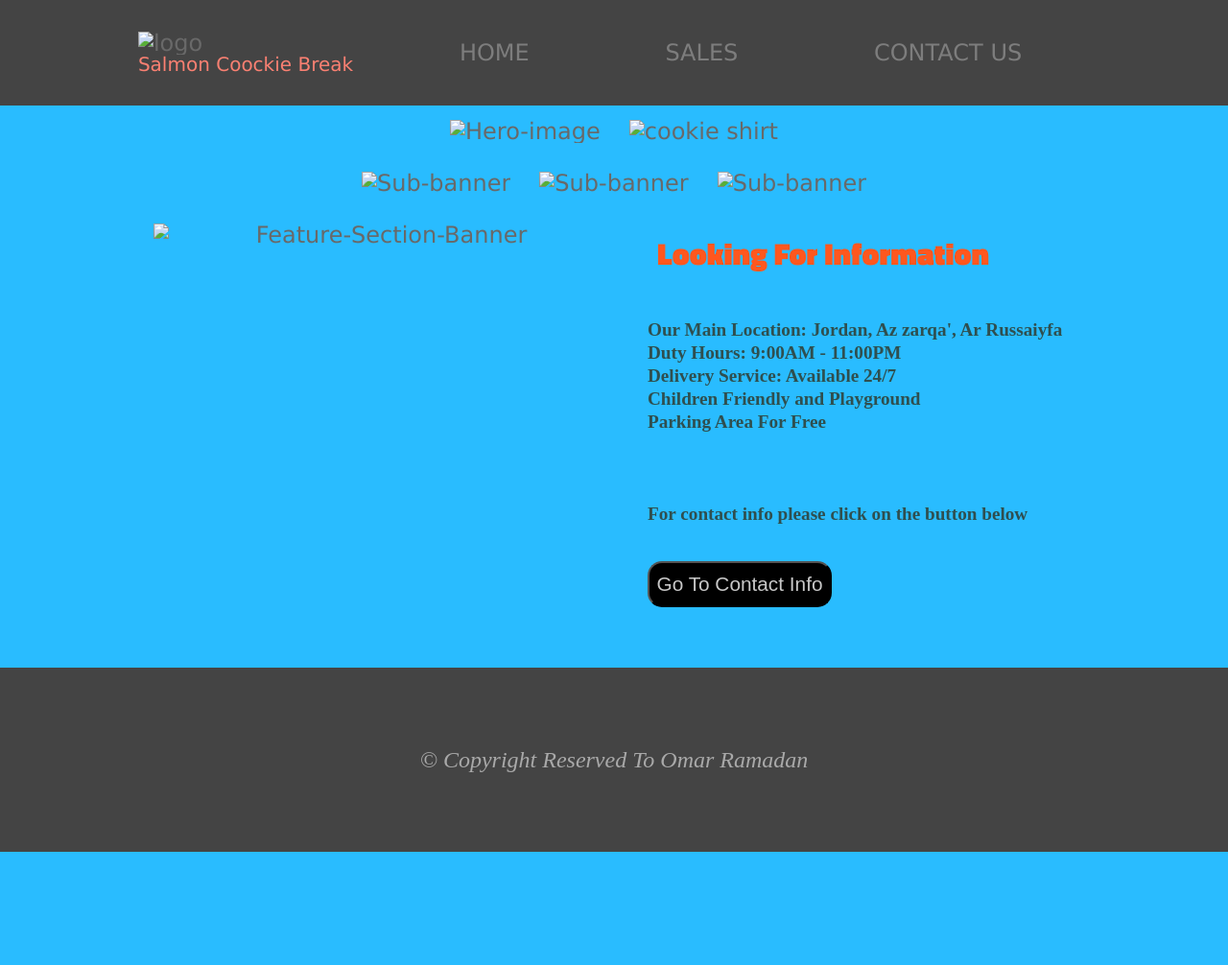
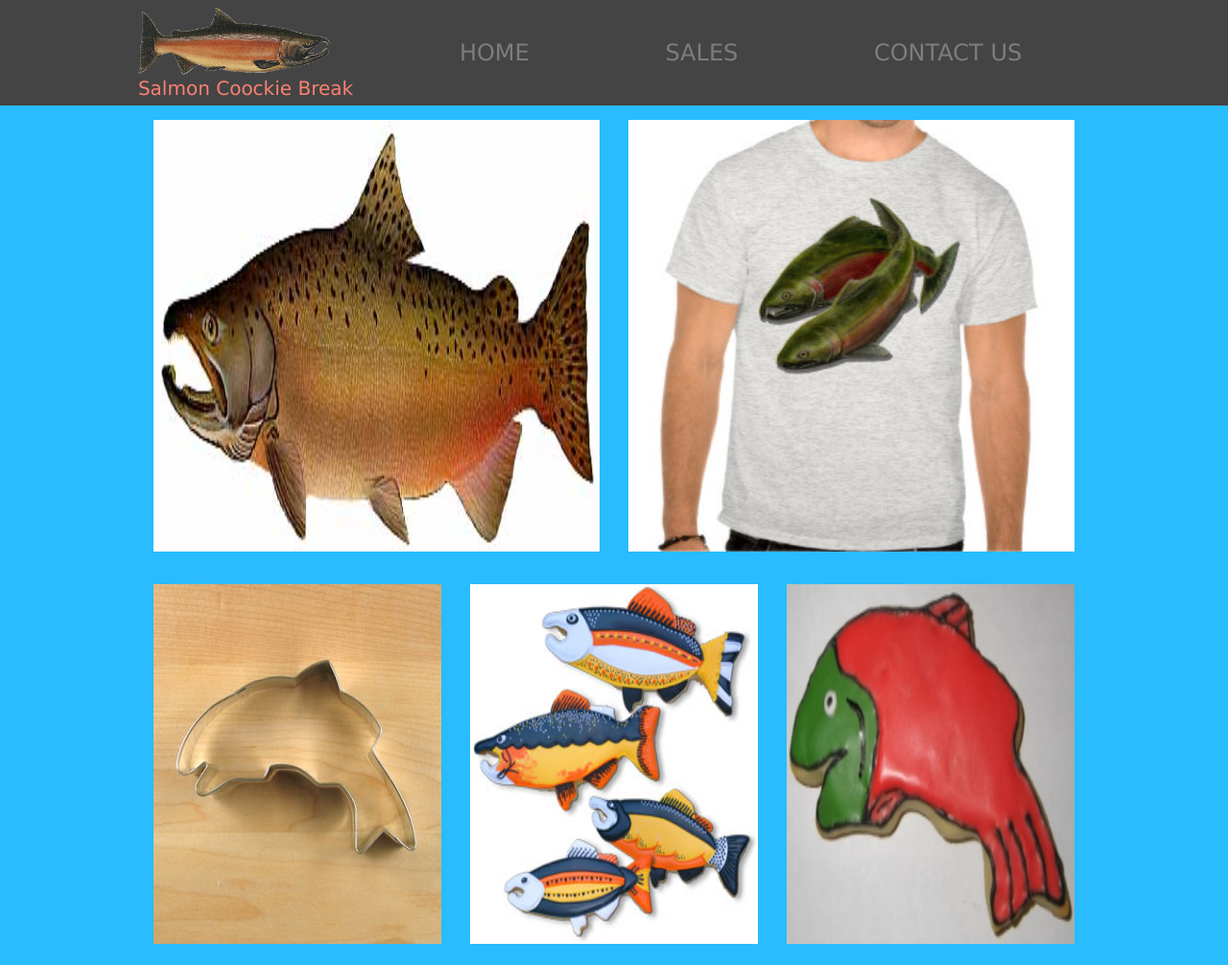
Before and after one commit to ramomar1992/cookie-stand, a plain HTML site: page index.html in a window 1280 px wide. Shown: the top 1006 px of the page at 96% size. Before the commit the page ends 888 px from the top, so only its background shows below. Drawn offline with Linux system fonts and the light colour scheme; the site is published under a folder, as on GitHub Pages, so addresses that start at the root find nothing.

Commit message:
fixed a bug

```diff
--- a/index.html
+++ b/index.html
@@ -15,7 +15,7 @@
 <body>
     <header>
         <section>
-            <img src="/imgs/salmon.png" alt="logo">
+            <img src="imgs/salmon.png" alt="logo">
             <h4>Salmon Coockie Break</h4>
         </section>
         <section>
@@ -23,18 +23,20 @@
                 <ul>
                     <li><a href="#">HOME</a></li>
                     <li><a href="pages/sales.html">SALES</a></li>
-                    <li><a href="/pages/contact-info.html">CONTACT US</a></li>
+                    <li><a href="pages/contact-info.html">CONTACT US</a></li>
                 </ul>
             </nav>
         </section>
     </header>
         <main>
-            <section><img src="/imgs/chinook.jpg" alt="Hero-image"><img src="/imgs/shirt.jpg" alt="cookie shirt"></section>
-            <section><img src="/imgs/cutter.jpeg" alt="Sub-banner"><img
-                    src="/imgs/fish.jpg" alt="Sub-banner"><img src="/imgs/frosted-cookie.jpg"
+            <section><img src="imgs/chinook.jpg" alt="Hero-image"><img src="imgs/shirt.jpg" alt="cookie shirt">
+            </section>
+            <section><img src="imgs/cutter.jpeg" alt="Sub-banner"><img
+                    src="imgs/fish.jpg" alt="Sub-banner"><img
+                        src="imgs/frosted-cookie.jpg"
                     alt="Sub-banner"></section>
             <section>
-                <img src="/imgs/family.jpg" alt="Feature-Section-Banner">
+                <img src="imgs/family.jpg" alt="Feature-Section-Banner">
                 <article>
                     <h2>Looking For Information</h2>
                     <p>
@@ -45,7 +47,7 @@
                         Parking Area For Free <br /> <br /> <br /> <br />
                         For contact info please click on the button below
                     </p>
-                    <a href="/pages/contact-info.html"><button>Go To Contact Info</button></a>
+                    <a href="pages/contact-info.html"><button>Go To Contact Info</button></a>
                 </article>
             </section>
         </main>
```
Also changed, not shown: pages/contact-info.html (+3 -3 lines), pages/sales.html (+1 -1 lines).
